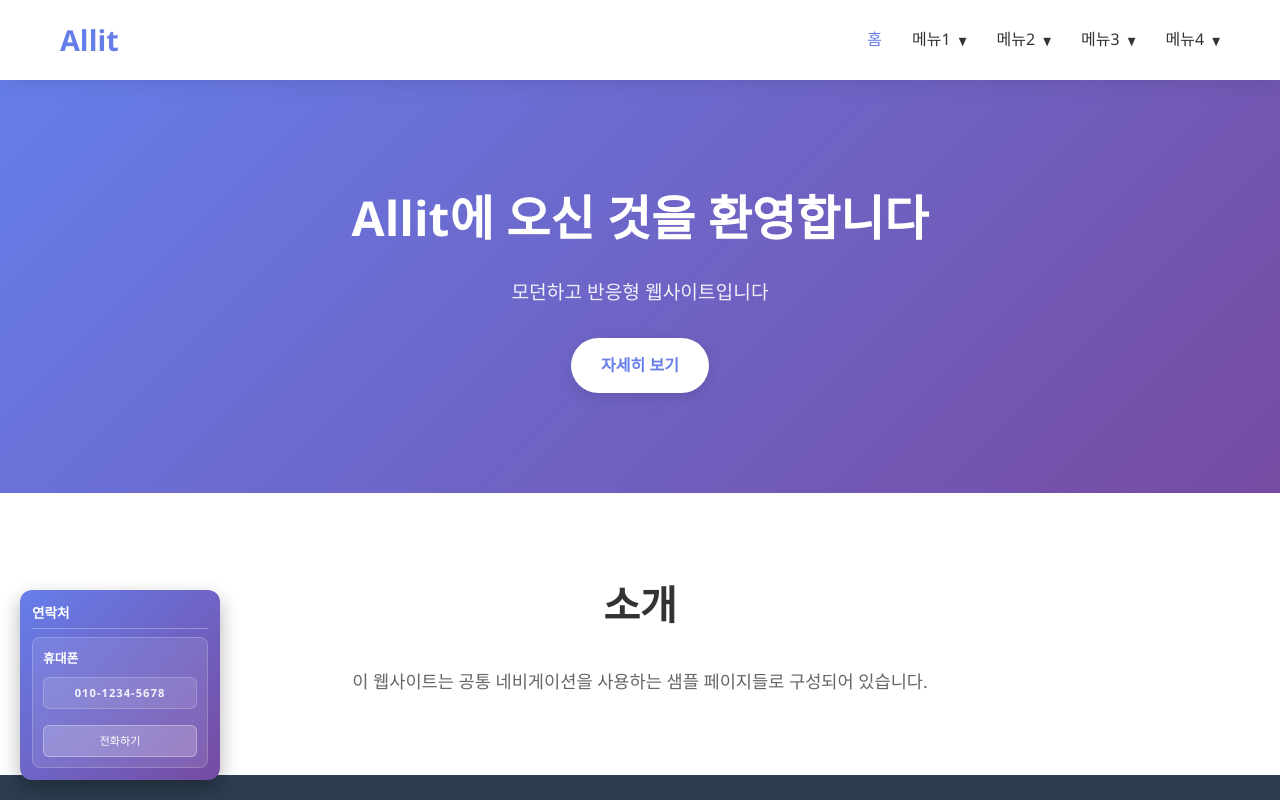
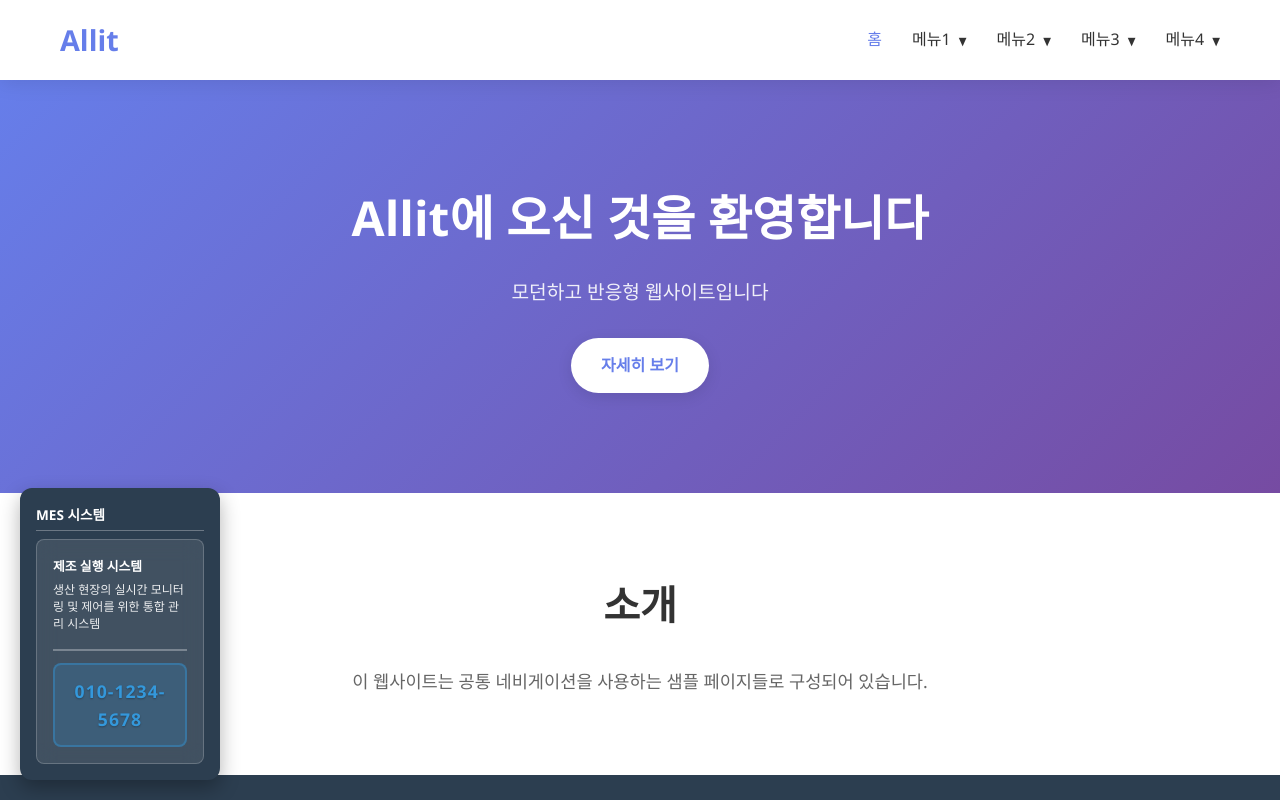
Before and after one commit to allitworkcokr/allit.github.io, a plain HTML site: page index.html in a window 1280 px wide. Shown: the top 800 px of the page. Drawn offline with Linux system fonts and the light colour scheme.

Commit message:
배너 조정

```diff
--- a/components/banner.html
+++ b/components/banner.html
@@ -1,11 +1,13 @@
 <div class="banner-container">
     <div class="banner-content">
         <div class="banner-section">
-            <h3>연락처</h3>
+            <h3>MES 시스템</h3>
             <div class="banner-item">
-                <h4>휴대폰</h4>
-                <p class="banner-phone">010-1234-5678</p>
-                <a href="tel:010-1234-5678" class="banner-btn">전화하기</a>
+                <h4>제조 실행 시스템</h4>
+                <p>생산 현장의 실시간 모니터링 및 제어를 위한 통합 관리 시스템</p>
+                <div class="banner-contact">
+                    <span class="banner-phone">010-1234-5678</span>
+                </div>
             </div>
         </div>
     </div>
--- a/css/banner.css
+++ b/css/banner.css
@@ -5,7 +5,7 @@
     bottom: 20px;
     width: 200px;
     height: auto;
-    background: linear-gradient(135deg, #667eea 0%, #764ba2 100%);
+    background: #2c3e50;
     color: white;
     border-radius: 12px;
     box-shadow: 0 8px 20px rgba(0,0,0,0.3);
@@ -20,7 +20,7 @@
 }
 
 .banner-container {
-    padding: 12px;
+    padding: 16px;
     height: auto;
     overflow: visible;
 }
@@ -28,7 +28,7 @@
 .banner-content {
     display: flex;
     flex-direction: column;
-    gap: 12px;
+    gap: 16px;
 }
 
 .banner-section h3 {
@@ -43,7 +43,7 @@
 .banner-item {
     background: rgba(255,255,255,0.1);
     border-radius: 8px;
-    padding: 10px;
+    padding: 16px;
     backdrop-filter: blur(10px);
     border: 1px solid rgba(255,255,255,0.2);
     transition: transform 0.3s ease, box-shadow 0.3s ease;
@@ -62,10 +62,10 @@
 }
 
 .banner-item p {
-    font-size: 0.7rem;
-    margin-bottom: 8px;
+    font-size: 0.75rem;
+    margin-bottom: 12px;
     color: rgba(255,255,255,0.9);
-    line-height: 1.3;
+    line-height: 1.4;
 }
 
 /* 배너 이미지 */
@@ -86,28 +86,7 @@
     border: 1px dashed rgba(255,255,255,0.3);
 }
 
-/* 배너 버튼 */
-.banner-btn {
-    display: inline-block;
-    background: rgba(255,255,255,0.2);
-    color: white;
-    padding: 6px 12px;
-    text-decoration: none;
-    border-radius: 6px;
-    font-size: 0.7rem;
-    font-weight: 500;
-    transition: all 0.3s ease;
-    border: 1px solid rgba(255,255,255,0.3);
-    text-align: center;
-    width: 100%;
-    margin-top: 8px;
-}
 
-.banner-btn:hover {
-    background: rgba(255,255,255,0.3);
-    transform: translateY(-1px);
-    box-shadow: 0 4px 12px rgba(0,0,0,0.2);
-}
 
 /* 배너 날짜 */
 .banner-date {
@@ -132,18 +111,25 @@
     margin: 0;
 }
 
-/* 휴대폰 번호 스타일 */
+/* 연락처 강조 스타일 */
+.banner-contact {
+    margin-top: 16px;
+    padding-top: 12px;
+    border-top: 2px solid rgba(255,255,255,0.3);
+}
+
 .banner-phone {
-    font-size: 1rem;
-    font-weight: 600;
-    color: #fff;
-    margin: 8px 0;
+    font-size: 1.1rem;
+    font-weight: 700;
+    color: #3498db;
     letter-spacing: 1px;
     text-align: center;
-    background: rgba(255,255,255,0.1);
-    padding: 8px;
-    border-radius: 6px;
-    border: 1px solid rgba(255,255,255,0.2);
+    background: rgba(52, 152, 219, 0.2);
+    padding: 12px;
+    border-radius: 8px;
+    border: 2px solid rgba(52, 152, 219, 0.4);
+    display: block;
+    text-shadow: 0 1px 2px rgba(0,0,0,0.3);
 }
 
 
@@ -202,9 +188,13 @@
         font-size: 0.65rem;
     }
 
+    .banner-contact {
+        margin-top: 12px;
+        padding-top: 8px;
+    }
+
     .banner-phone {
-        font-size: 0.9rem;
-        padding: 6px;
-        margin: 6px 0;
+        font-size: 1rem;
+        padding: 10px;
     }
 }
```
